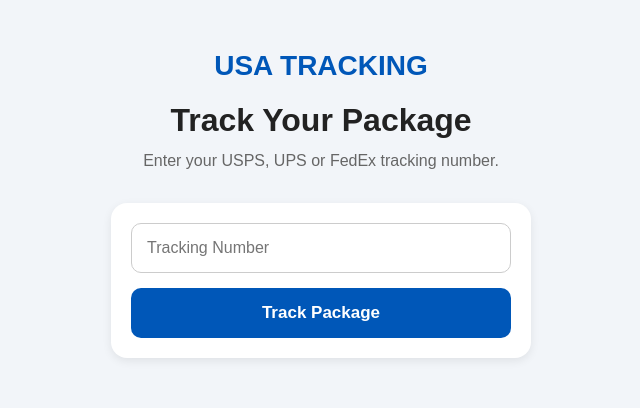
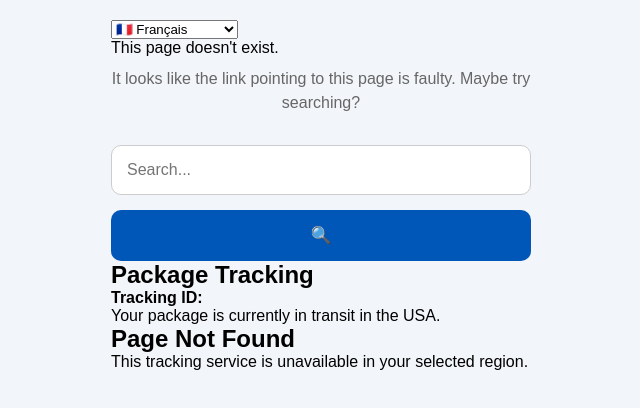
Before and after one commit to nidhibt9425/Nidhi-Special, a plain HTML site: page track.html in a window 1280 px wide. Shown: the whole page, without its empty margins (319-959 px from the left). Drawn offline with Linux system fonts and the light colour scheme.

Commit message:
Update track.html

```diff
--- a/track.html
+++ b/track.html
@@ -11,71 +11,116 @@
 
 <div class="container">
 
-  <div class="logo">
-    USA TRACKING
+  <div class="language-box">
+
+    <select id="countrySelect">
+
+      <option value="blocked">
+
+        🇫🇷 Français
+
+      </option>
+
+      <option value="blocked">
+
+        🇩🇪 Deutsch
+
+      </option>
+
+      <option value="blocked">
+
+        🇳🇱 Nederlands
+
+      </option>
+
+      <option value="blocked">
+
+        🇨🇳 简体中文
+
+      </option>
+
+      <option value="allowed">
+
+        🇺🇸 English (USA)
+
+      </option>
+
+    </select>
+
   </div>
 
-  <h1>Track Your Package</h1>
+  <div class="title">
 
-  <p class="subtitle">
-    Enter your USPS, UPS or FedEx tracking number.
-  </p>
+    This page doesn't exist.
 
-  <div class="tracking-box">
+  </div>
+
+  <div class="subtitle">
+
+    It looks like the link pointing to this page is faulty.
+
+    Maybe try searching?
+
+  </div>
+
+  <div class="search-box">
 
     <input
+
       type="text"
+
       id="trackingInput"
-      placeholder="Tracking Number"
+
+      placeholder="Search..."
+
     >
 
-    <button onclick="trackPackage()">
-      Track Package
+    <button onclick="checkAccess()">
+
+      🔍
+
     </button>
 
   </div>
 
-  <div class="result" id="resultBox">
+  <div class="tracking-result" id="trackingResult">
 
-    <h2>Shipment Status</h2>
+    <h2>Package Tracking</h2>
 
-    <div class="info">
+    <p>
+
       <strong>Tracking ID:</strong>
+
       <span id="trackId"></span>
-    </div>
 
-    <div class="info">
-      <strong>Carrier:</strong>
-      <span id="carrier"></span>
-    </div>
+    </p>
 
-    <div class="status" id="status"></div>
+    <p class="success">
 
-    <div class="timeline">
+      Your package is currently in transit in the USA.
 
-      <div class="step active">
-        Shipment Info Received
-      </div>
+    </p>
 
-      <div class="step active">
-        Package In Transit
-      </div>
+  </div>
 
-      <div class="step">
-        Out For Delivery
-      </div>
+  <div class="blocked-result" id="blockedResult">
 
-      <div class="step">
-        Delivered
-      </div>
+    <h2>Page Not Found</h2>
 
-    </div>
+    <p>
+
+      This tracking service is unavailable
+
+      in your selected region.
+
+    </p>
 
   </div>
 
 </div>
 
-<script src="track.js"></script>
+<script src="script.js"></script>
 
 </body>
+
 </html>
```
